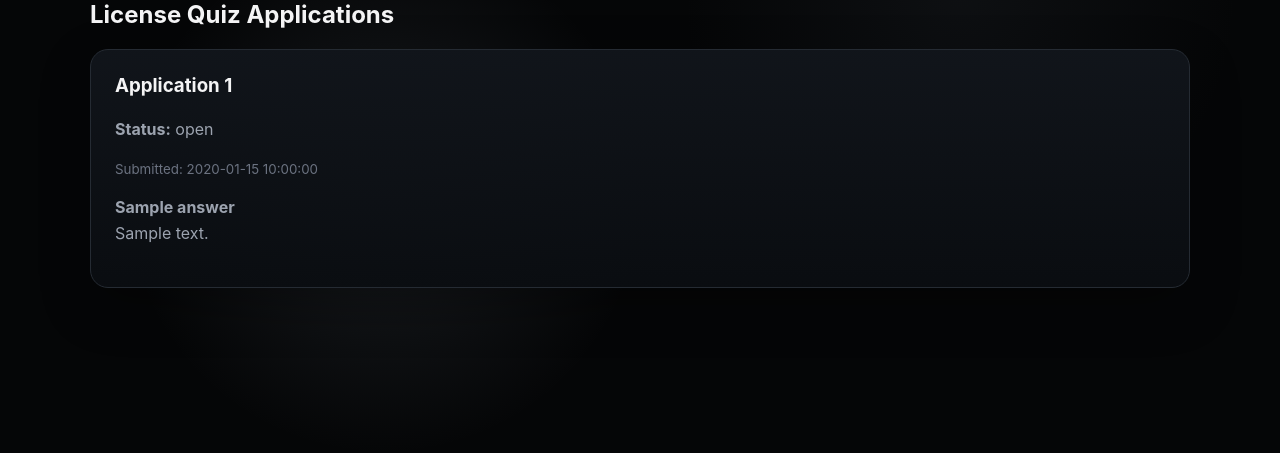
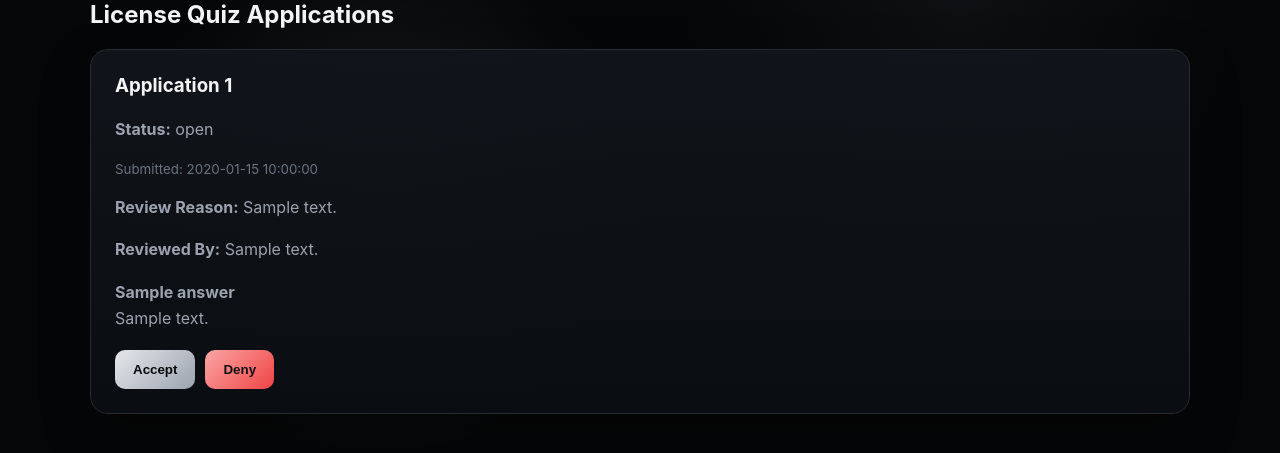
Before and after one commit to mishalshafee-ux/GVRN-Assistance, a Flask app: template gvrn-session-site/templates/admin_license_quiz.html in a window 1280 px wide. Shown: the part 165-618 px from the top of the page. Run offline with Flask 3, Linux system fonts and the light colour scheme; the template is opened without the code that fills it: most values are stand-ins (such as "Sample title", 1, 10 or a date in 2020).

Commit message:
Add license quiz review decisions

```diff
--- a/gvrn-session-site/app.py
+++ b/gvrn-session-site/app.py
@@ -1,6 +1,7 @@
 import json
 import os
 import uuid
+import requests
 from datetime import datetime, timezone
 from functools import wraps
 from pathlib import Path
@@ -283,6 +284,28 @@ LICENSE_QUIZ_QUESTIONS = [
     "Why is following traffic laws important during roleplay?",
 ]
 
+def send_license_result_webhook(application, decision, reason, reviewer):
+    webhook_url = os.getenv("LICENSE_RESULT_WEBHOOK_URL", "")
+    if not webhook_url:
+        return
+
+    answers = application.get("answers", {})
+    roblox = answers.get("What is your Roblox username?", "Unknown")
+    discord_id = answers.get("What is your Discord User ID?", "Unknown")
+
+    content = (
+        f"**License Quiz {decision}**\n"
+        f"**Roblox Username:** {roblox}\n"
+        f"**Discord User ID:** {discord_id}\n"
+        f"**Reviewed By:** {reviewer}\n"
+        f"**Reason:** {reason}"
+    )
+
+    try:
+        requests.post(webhook_url, json={"content": content}, timeout=10)
+    except Exception as error:
+        print(f"Failed to send license result webhook: {error}")
+
 
 @app.route("/license-quiz", methods=["GET", "POST"])
 def license_quiz():
@@ -317,6 +340,35 @@ def admin_license_quiz():
 def apply_dashboard():
     return render_template("apply_dashboard.html")
 
+@app.route("/admin/license-quiz/<application_id>/review", methods=["POST"])
+@login_required
+@admin_required
+def review_license_quiz(application_id):
+    applications = load_json(LICENSE_QUIZ_FILE, [])
+    decision = request.form.get("decision", "").strip()
+    reason = request.form.get("reason", "").strip()
+
+    application = next((item for item in applications if item.get("id") == application_id), None)
+
+    if not application:
+        flash("Application not found.")
+        return redirect(url_for("admin_license_quiz"))
+
+    if decision not in ["Accepted", "Denied"]:
+        flash("Invalid decision.")
+        return redirect(url_for("admin_license_quiz"))
+
+    application["status"] = decision
+    application["review_reason"] = reason
+    application["reviewed_by"] = current_user()["username"]
+    application["reviewed_at"] = datetime.now(timezone.utc).isoformat()
+
+    save_json(LICENSE_QUIZ_FILE, applications)
+    send_license_result_webhook(application, decision, reason, current_user()["username"])
+
+    flash(f"Application {decision.lower()}.")
+    return redirect(url_for("admin_license_quiz"))
+
 
 if __name__ == "__main__":
     print("STAFF PORTAL ROUTES:", sorted(str(rule) for rule in app.url_map.iter_rules()))
--- a/gvrn-session-site/requirements.txt
+++ b/gvrn-session-site/requirements.txt
@@ -1,3 +1,5 @@
 Flask
 python-dotenv
 Werkzeug
+
+requests
--- a/gvrn-session-site/templates/admin_license_quiz.html
+++ b/gvrn-session-site/templates/admin_license_quiz.html
@@ -12,11 +12,58 @@
     <p><b>Status:</b> {{ application.status }}</p>
     <small>Submitted: {{ application.submitted_at }}</small>
 
+    {% if application.review_reason %}
+        <p><b>Review Reason:</b> {{ application.review_reason }}</p>
+        <p><b>Reviewed By:</b> {{ application.reviewed_by }}</p>
+    {% endif %}
+
     {% for question, answer in application.answers.items() %}
         <p><b>{{ question }}</b><br>{{ answer }}</p>
     {% endfor %}
+
+    <div class="review-actions">
+        <button type="button" onclick="openReview('{{ application.id }}', 'Accepted')">Accept</button>
+        <button type="button" class="deny-btn" onclick="openReview('{{ application.id }}', 'Denied')">Deny</button>
+    </div>
+
+    <form id="review-{{ application.id }}" method="post" action="/admin/license-quiz/{{ application.id }}/review" class="review-form" style="display: none;">
+        <input type="hidden" name="decision" id="decision-{{ application.id }}">
+        <label id="reason-label-{{ application.id }}">Reason</label>
+        <textarea name="reason" rows="4" required></textarea>
+        <button type="submit">Submit Review</button>
+    </form>
 </div>
 {% else %}
 <div class="card">No license quiz applications yet.</div>
 {% endfor %}
+
+<script>
+function openReview(id, decision) {
+    const form = document.getElementById(`review-${id}`);
+    const decisionInput = document.getElementById(`decision-${id}`);
+    const label = document.getElementById(`reason-label-${id}`);
+
+    decisionInput.value = decision;
+    label.innerText = decision === "Accepted" ? "Acceptance Reason" : "Denial Reason";
+    form.style.display = "block";
+    form.scrollIntoView({ behavior: "smooth", block: "center" });
+}
+</script>
+
+<style>
+.review-actions {
+    display: flex;
+    gap: 10px;
+    margin-top: 18px;
+}
+.deny-btn {
+    background: linear-gradient(135deg, #fca5a5, #ef4444);
+    color: #111;
+}
+.review-form {
+    margin-top: 18px;
+    border-top: 1px solid var(--border);
+    padding-top: 18px;
+}
+</style>
 {% endblock %}
```
